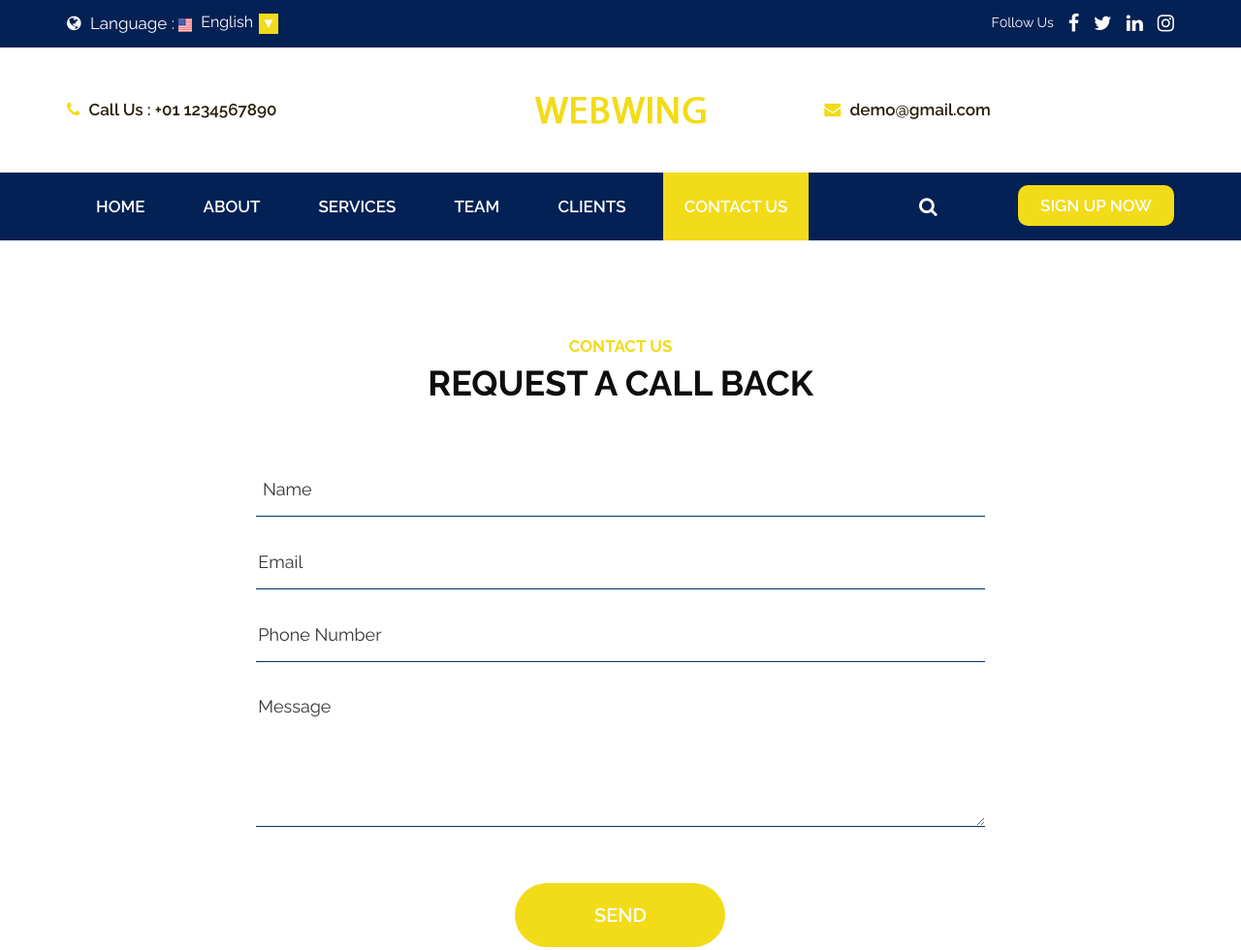
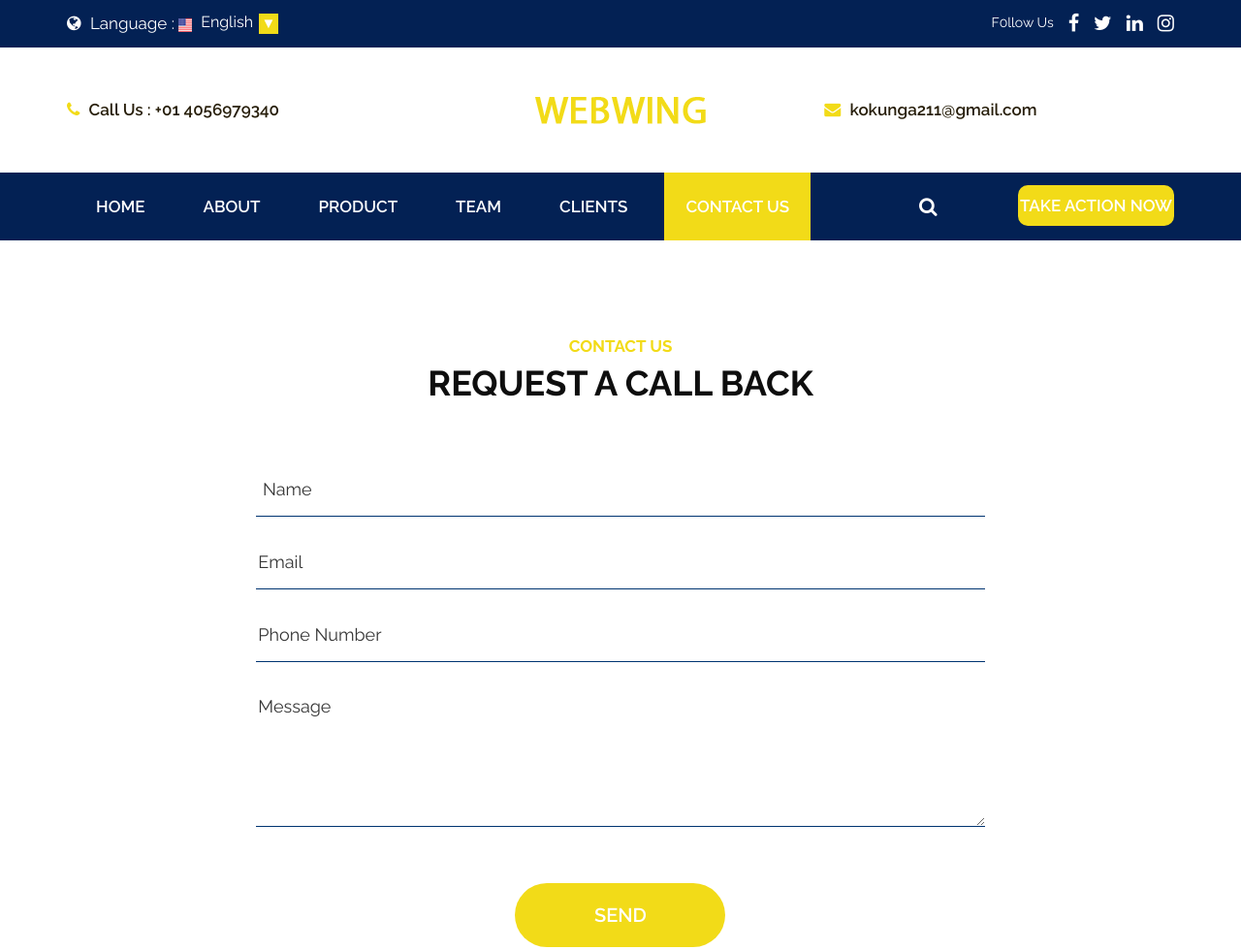
Before and after one commit to mkokunga/web-consulting, a plain HTML site: page contact.html in a window 1280 px wide. Shown: the top 980 px of the page at 97% size. Drawn offline with nearby package versions, Linux system fonts and the light colour scheme.

Commit message:
feauture branch

```diff
--- a/contact.html
+++ b/contact.html
@@ -82,7 +82,7 @@
                   <div class="row d_flex">
                      <div class="col-md-4 col-sm-4 d_none">
                         <ul class="conta_icon">
-                           <li><a href="#"><i class="fa fa-phone" aria-hidden="true"></i> Call Us : +01 1234567890</a> </li>
+                           <li><a href="#"><i class="fa fa-phone" aria-hidden="true"></i> Call Us : +01 4056979340</a> </li>
                         </ul>
                      </div>
                      <div class="col-md-4 col-sm-4 " >
@@ -90,7 +90,7 @@
                      </div>
                      <div class="col-md-4 col-sm-4 d_none">
                         <ul class="conta_icon ">
-                           <li><a href="#"><i class="fa fa-envelope" aria-hidden="true"></i> demo@gmail.com</a> </li>
+                           <li><a href="#"><i class="fa fa-envelope" aria-hidden="true"></i> kokunga211@gmail.com</a> </li>
                         </ul>
                      </div>
                   </div>
@@ -113,7 +113,7 @@
                                     <a class="nav-link" href="about.html">about</a>
                                  </li>
                                  <li class="nav-item">
-                                    <a class="nav-link" href="service.html">services</a>
+                                    <a class="nav-link" href="service.html">product</a>
                                  </li>
                                  <li class="nav-item">
                                     <a class="nav-link" href="team.html">team </a>
@@ -131,7 +131,7 @@
                      <div class="col-md-3 col-sm-5 d_none">
                         <ul class="sign">
                            <li><a href="#"><i class="fa fa-search" aria-hidden="true"></i></a></li>
-                           <li><a class="sign_btn" href="#">sign up now</a></li>
+                           <li><a class="sign_btn" href="#">take action now</a></li>
                         </ul>
                      </div>
                   </div>
```
